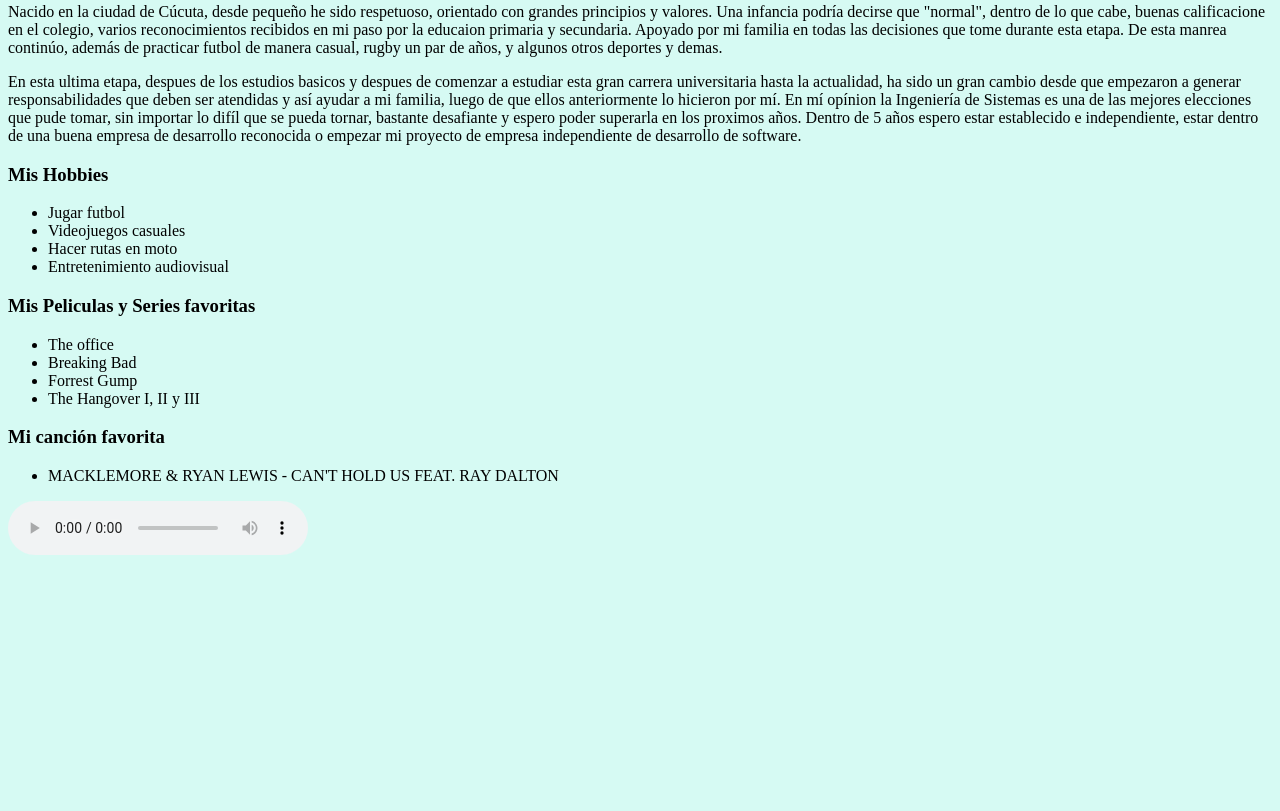
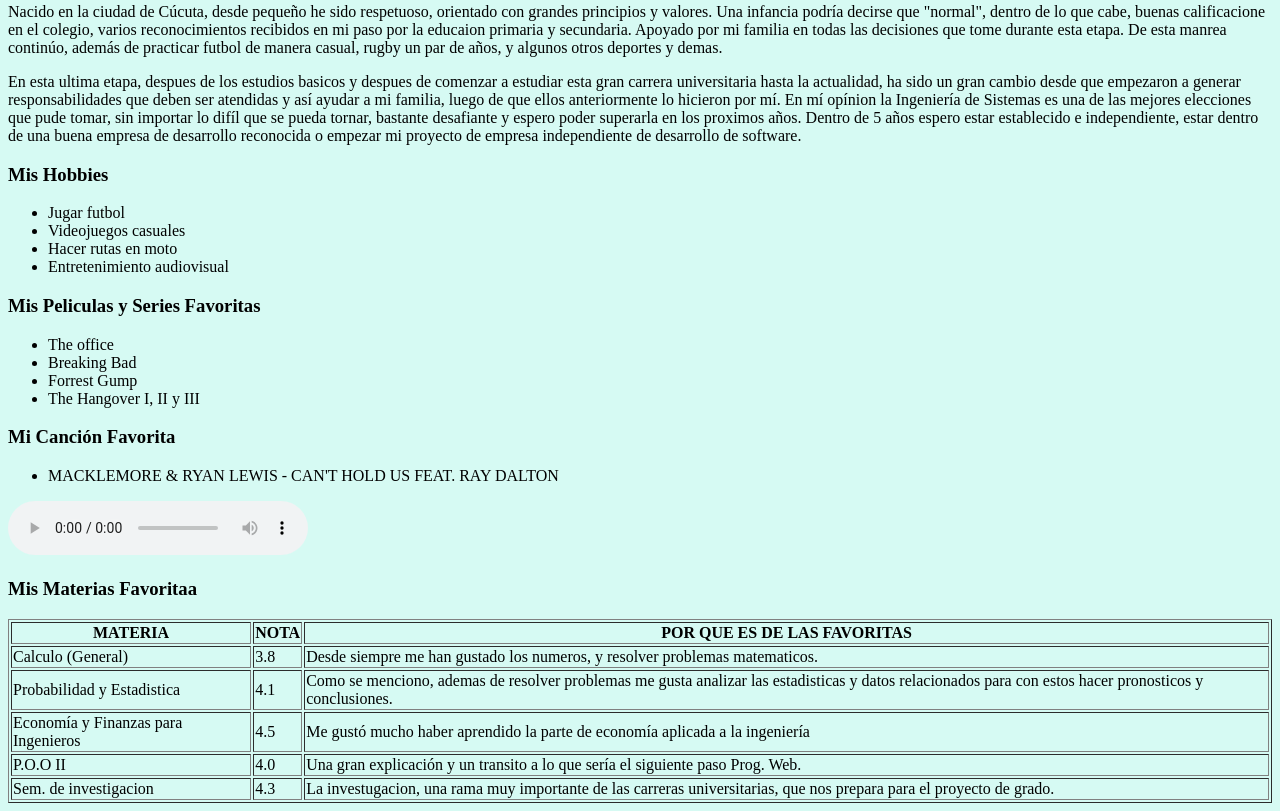
Before and after one commit to agamerot/agamerot.github.io, a plain HTML site: page index.html in a window 1280 px wide. Shown: the part 336-1147 px from the top of the page. Before the commit the page ends 903 px from the top, so only its background shows below. Drawn offline with Linux system fonts and the light colour scheme.

Commit message:
index final
tablas, end

```diff
--- a/index.html
+++ b/index.html
@@ -23,19 +23,55 @@
 	<li>Entretenimiento audiovisual</li>
 </ul>
 
-<h3> Mis Peliculas y Series favoritas</h3>
+<h3> Mis Peliculas y Series Favoritas</h3>
 <ul>
 	<li>The office</li>
 	<li>Breaking Bad</li>
 	<li>Forrest Gump</li>
 	<li>The Hangover I, II y III </li>
 </ul>
-<h3> Mi canción favorita</h3>
+<h3> Mi Canción Favorita</h3>
 
 <ul>
 	<li>MACKLEMORE & RYAN LEWIS - CAN'T HOLD US FEAT. RAY DALTON</li>
 </ul>
+<audio src="pista_1.mp3"  controls></audio>
 
-<audio src="pista_1.mp3"  controls></audio>
+<h3> Mis Materias Favoritaa</h3>
+<table border="1">
+      <tr>
+        <th>MATERIA</th>
+        <th>NOTA</th>
+        <th>POR QUE ES DE LAS FAVORITAS</th>
+      </tr>
+      <tr>
+        <td>Calculo (General)</td>
+        <td>3.8</td>
+        <td>Desde siempre me han gustado los numeros, y resolver problemas matematicos.</td>
+      </tr>
+      <tr>
+        <td>Probabilidad y Estadistica</td>
+        <td>4.1</td>
+        <td>Como se menciono, ademas de resolver problemas me gusta analizar las estadisticas y datos relacionados para con estos hacer pronosticos y conclusiones.</td>
+      </tr>
+      <tr>
+        <td>Economía y Finanzas para Ingenieros</td>
+        <td>4.5</td>
+        <td>Me gustó mucho haber aprendido la parte de economía aplicada a la ingeniería</td>
+      </tr>
+      <tr>
+        <td>P.O.O II</td>
+        <td>4.0</td>
+        <td>Una gran explicación y un transito a lo que sería el siguiente paso Prog. Web.</td>
+      </tr>
+      <tr>
+        <td>Sem. de investigacion</td>
+        <td>4.3</td>
+        <td>La investugacion, una rama muy importante de las carreras universitarias, que nos prepara para el proyecto de grado.</td>
+      </tr>
+    </table>
+
+
+
 </body>
 </html>
```
